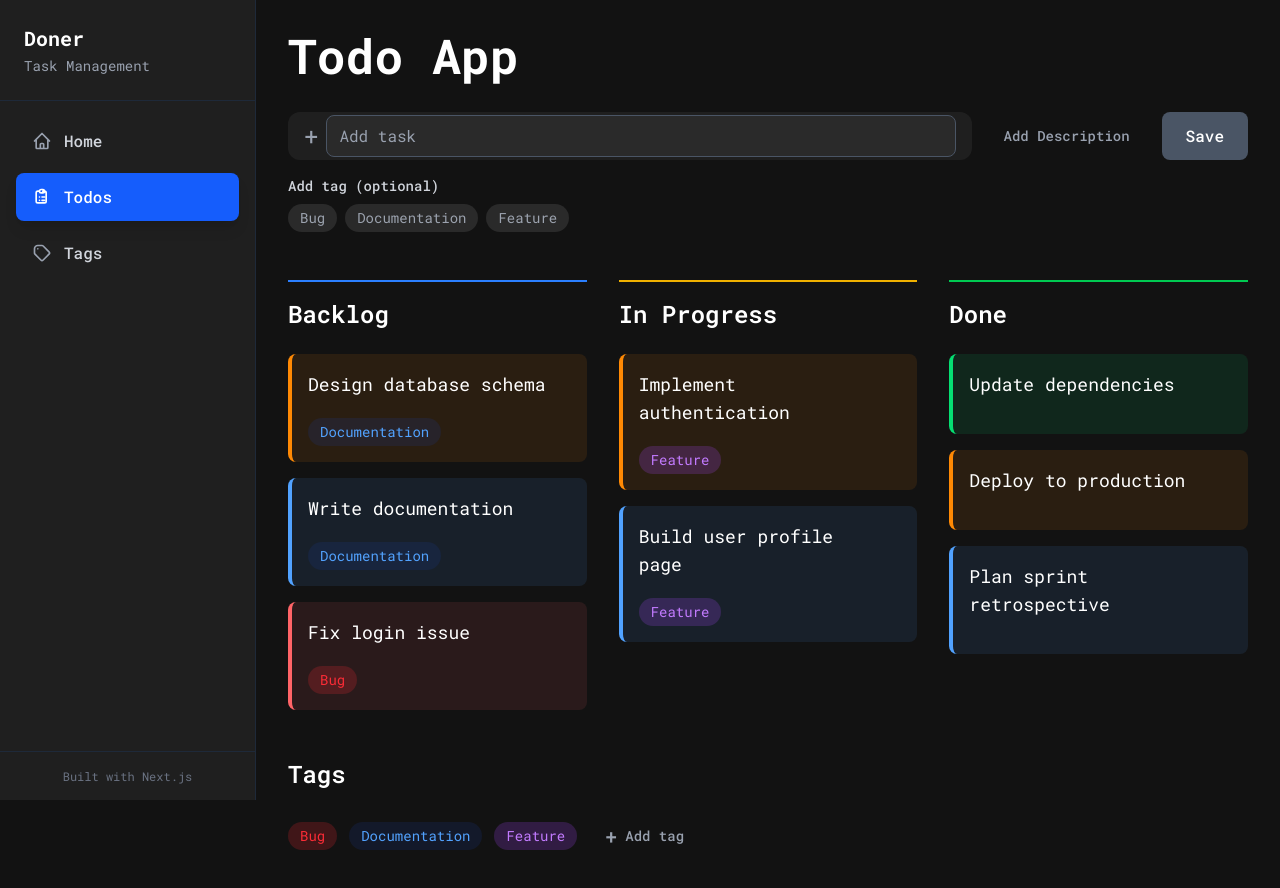
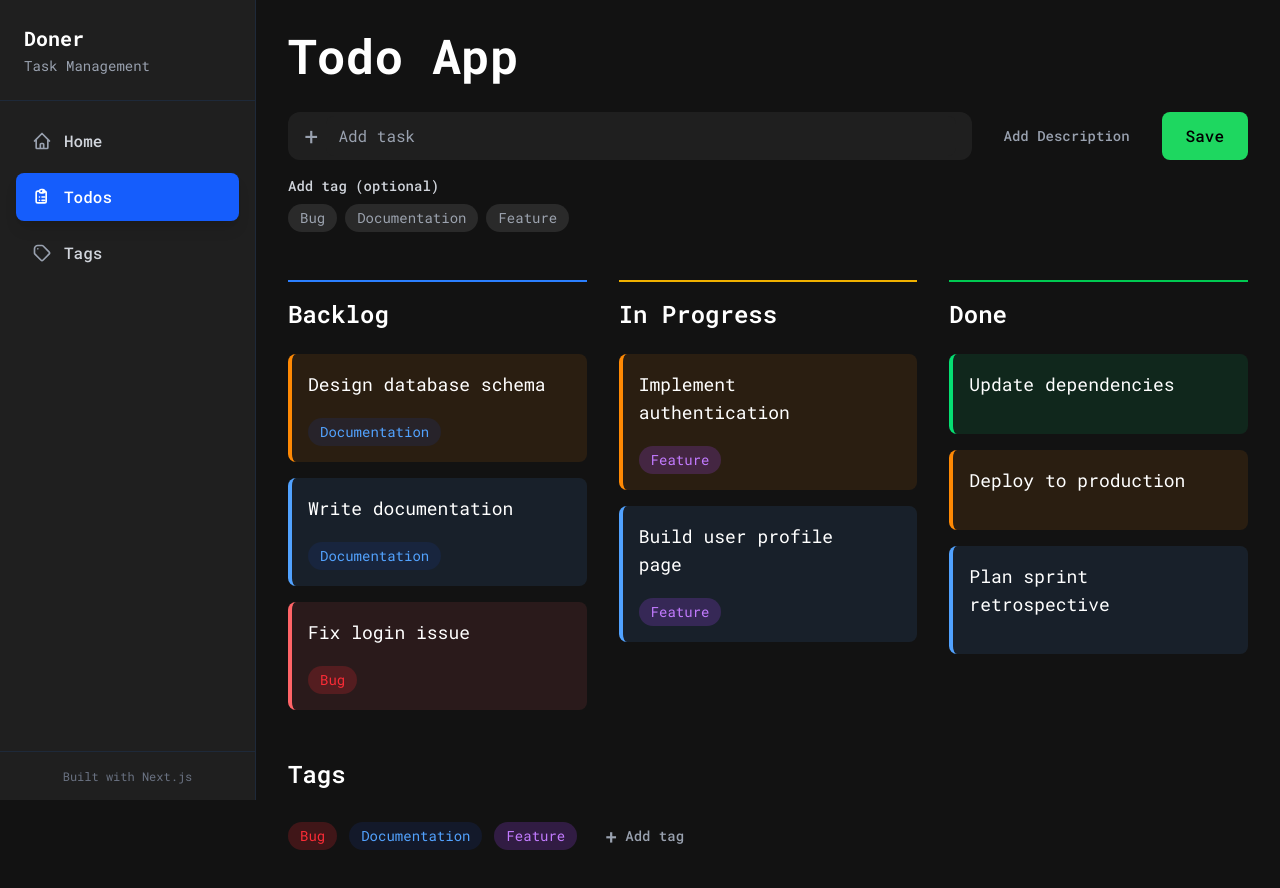
Before and after one commit to kostyniuk/doner, a Next.js app: page /todos in a window 1280 px wide. Built offline with nearby package versions, Linux system fonts and the light colour scheme; a web font is replaced by a local one.

Commit message:
small ui changes in todos input

```diff
--- a/app/todos/todo-input.tsx
+++ b/app/todos/todo-input.tsx
@@ -59,6 +59,8 @@ const TodoInput: React.FC<TodoInputProps> = ({ onAddTodo, tags, className = '' }
             onKeyPress={handleKeyPress}
             placeholder={UI_TEXT.ADD_TASK}
             className="flex-1 bg-transparent border-none shadow-none"
+            bgClassName="bg-[#1f1f1f]"
+            noBorder={true}
           />
         </div>
         <Button
@@ -70,9 +72,10 @@ const TodoInput: React.FC<TodoInputProps> = ({ onAddTodo, tags, className = '' }
         </Button>
         <Button
           onClick={handleAddTodo}
-          variant={BUTTON_VARIANTS.SECONDARY}
+          variant="custom"
           size={BUTTON_SIZES.LG}
           disabled={inputValue.trim() === ''}
+          className="bg-[#1ed760] hover:bg-[#21e065] text-black font-bold cursor-pointer"
         >
           {UI_TEXT.SAVE}
         </Button>
--- a/app/ui/button.tsx
+++ b/app/ui/button.tsx
@@ -3,7 +3,7 @@ import React from 'react';
 interface ButtonProps {
   children: React.ReactNode;
   onClick?: () => void;
-  variant?: 'primary' | 'secondary' | 'danger' | 'ghost';
+  variant?: 'primary' | 'secondary' | 'danger' | 'ghost' | 'custom';
   size?: 'sm' | 'md' | 'lg';
   disabled?: boolean;
   className?: string;
@@ -26,6 +26,7 @@ const Button: React.FC<ButtonProps> = ({
     secondary: 'bg-[#2a2a2a] hover:bg-[#3a3a3a] text-white focus:ring-gray-500 disabled:bg-gray-600 disabled:cursor-not-allowed',
     danger: 'bg-red-600 hover:bg-red-700 text-white focus:ring-red-500 disabled:bg-gray-600 disabled:cursor-not-allowed',
     ghost: 'bg-transparent hover:bg-[#2a2a2a] text-gray-400 hover:text-white focus:ring-gray-500',
+    custom: '',
   };
 
   const sizeClasses = {
@@ -34,7 +35,7 @@ const Button: React.FC<ButtonProps> = ({
     lg: 'px-6 py-3 text-base',
   };
 
-  const classes = `${baseClasses} ${variantClasses[variant]} ${sizeClasses[size]} ${className}`;
+  const classes = `${baseClasses} ${variantClasses[variant] ?? ''} ${sizeClasses[size]} ${className}`;
 
   return (
     <button
```
